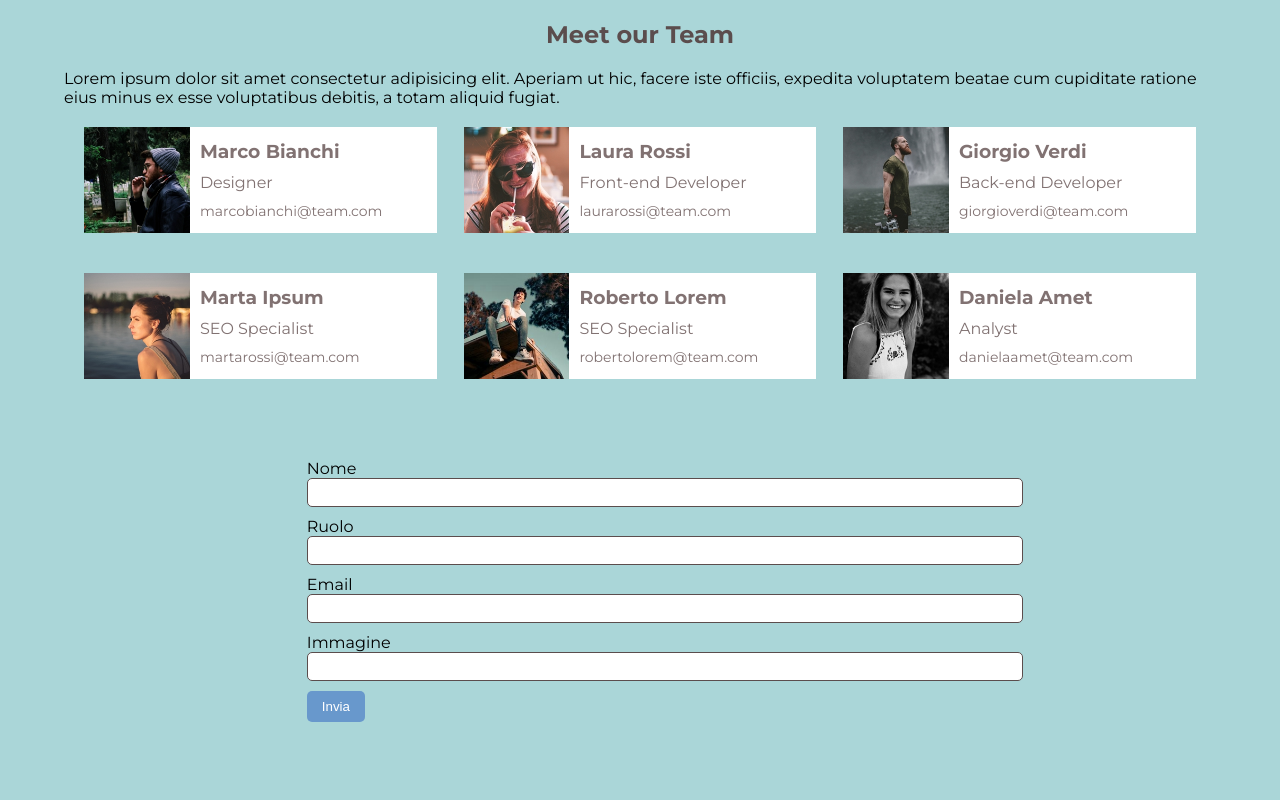
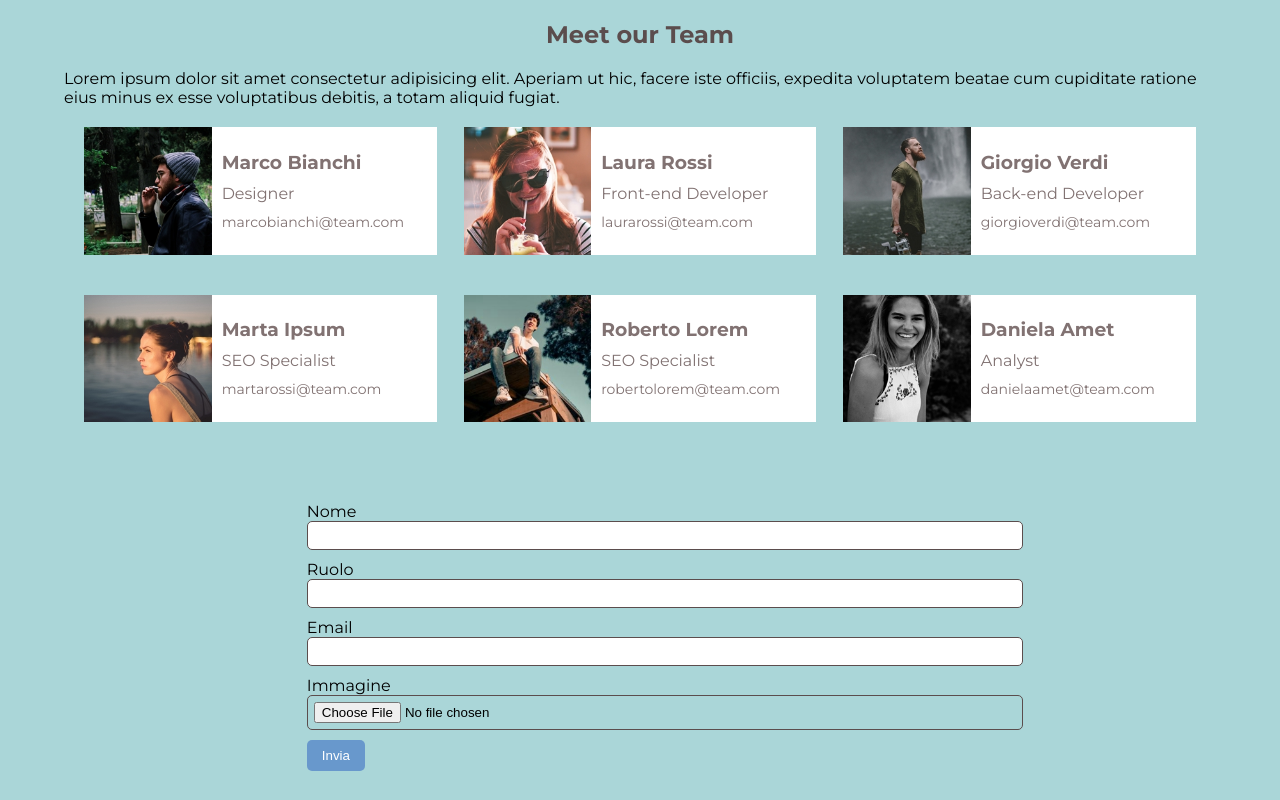
Before and after one commit to midory-rojas/js-our-team, a plain HTML site: page index.html in a window 1280 px wide. Drawn offline with Linux system fonts and the light colour scheme.

Commit message:
feat:correzione

```diff
--- a/css/style.css
+++ b/css/style.css
@@ -49,7 +49,7 @@ body {
 }
 
 .card-image {
-  width: 30%;
+  width: 40%;
 }
 
 .card-image img {
--- a/index.html
+++ b/index.html
@@ -54,10 +54,9 @@
                     <label for="email">Email</label>
                     <input type="text" id="email" required />
                 </div>
-
                 <div>
                     <label for="image">Immagine</label>
-                    <input type="text" id="image" required />
+                    <input type="file" id="image" required />
                 </div>
                 <button type="submit">Invia</button>
             </form>
--- a/js/script.js
+++ b/js/script.js
@@ -89,5 +89,7 @@ form.addEventListener("submit", function (event){
     image: imageImput.value,
   };
   teamMembers.push(nuovoMembro);
+
+  printCards();
   console.log(teamMembers);
 });
```
